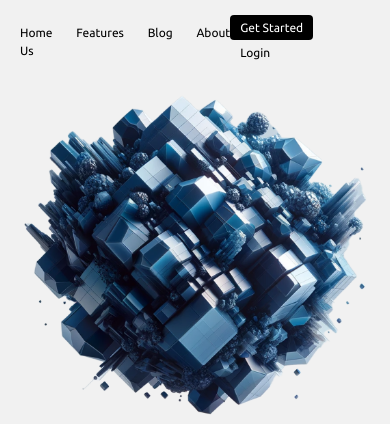
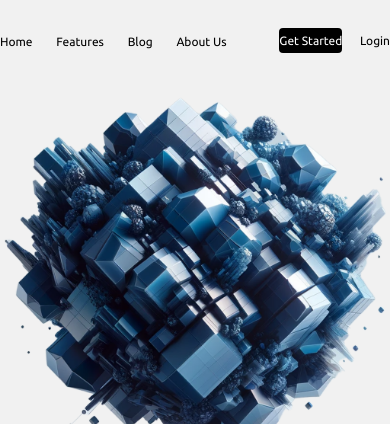
Before and after one commit to SHABA01/responsive-nft-website-design, a website: page index.html in a window 390 px wide. Shown: the top 424 px of the page. Drawn offline with nearby package versions, Linux system fonts and the light colour scheme.

Commit message:
changes were made

```diff
--- a/style.css
+++ b/style.css
@@ -516,7 +516,7 @@ footer .right p{
     .sell-nft,
     .nft-shop,
     .sellers{
-        padding: 0 20px;
+        padding: 0/*20px*/;
     }
 
     nav a.logo{
@@ -529,7 +529,7 @@ footer .right p{
 
     nav .login button{
         font-size: 12px;
-        padding: 6px 10px;
+        padding: 6px 0/*10px*/;
     }
 
     header .left h1{
@@ -555,7 +555,7 @@ footer .right p{
     }
 
     footer{
-        padding: 40px 20px;
+        padding: 40px 0/*20px*/;
     }
 
 }
```
